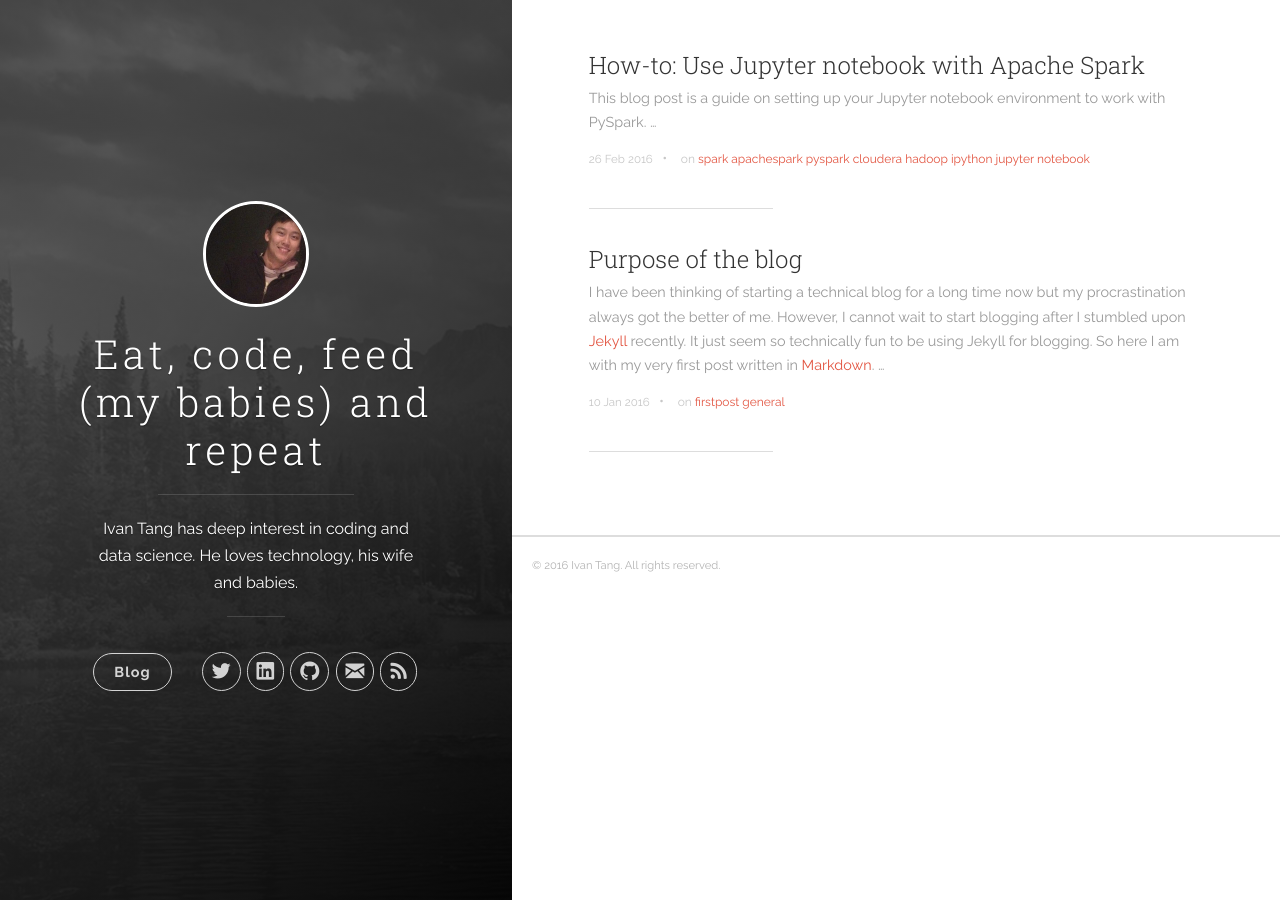
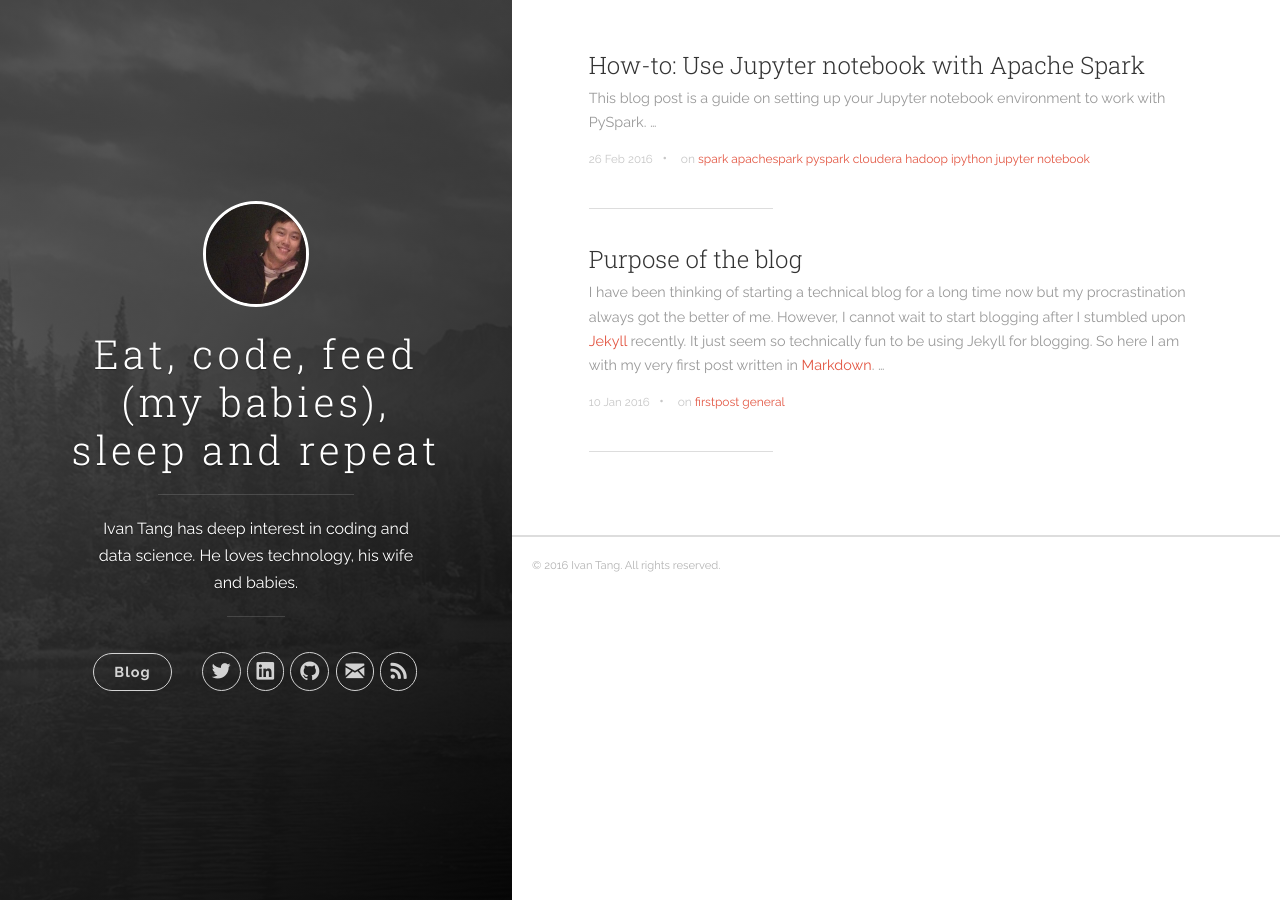
Before and after one commit to hiimivantang/hiimivantang.github.io, a Jekyll site: the page built from index.html, in a window 1280 px wide. Built offline with Jekyll 4.4.1, drawn with Linux system fonts in a browser that asks for light colours; nearby versions of some CDN libraries; the list of posts is cut into pages by our own code.

Commit message:
updated blog title

```diff
--- a/_config.yml
+++ b/_config.yml
@@ -1,5 +1,5 @@
 # Site settings
-title: Eat, code, feed (my babies) and repeat
+title: Eat, code, feed (my babies), sleep and repeat
 description: >
   Ivan Tang has deep interest in coding and data science. He loves technology, his wife and babies.
 url: 'http://hiimivantang.github.io'
```
